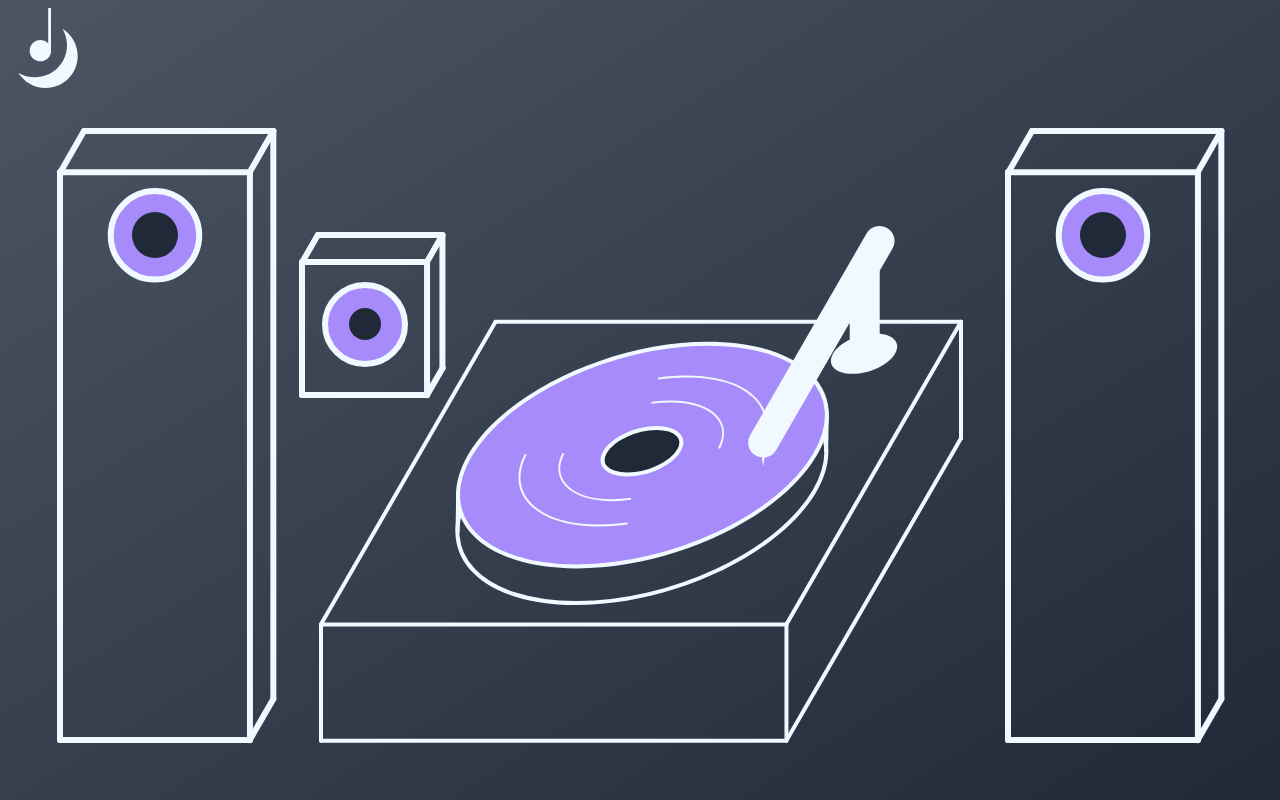
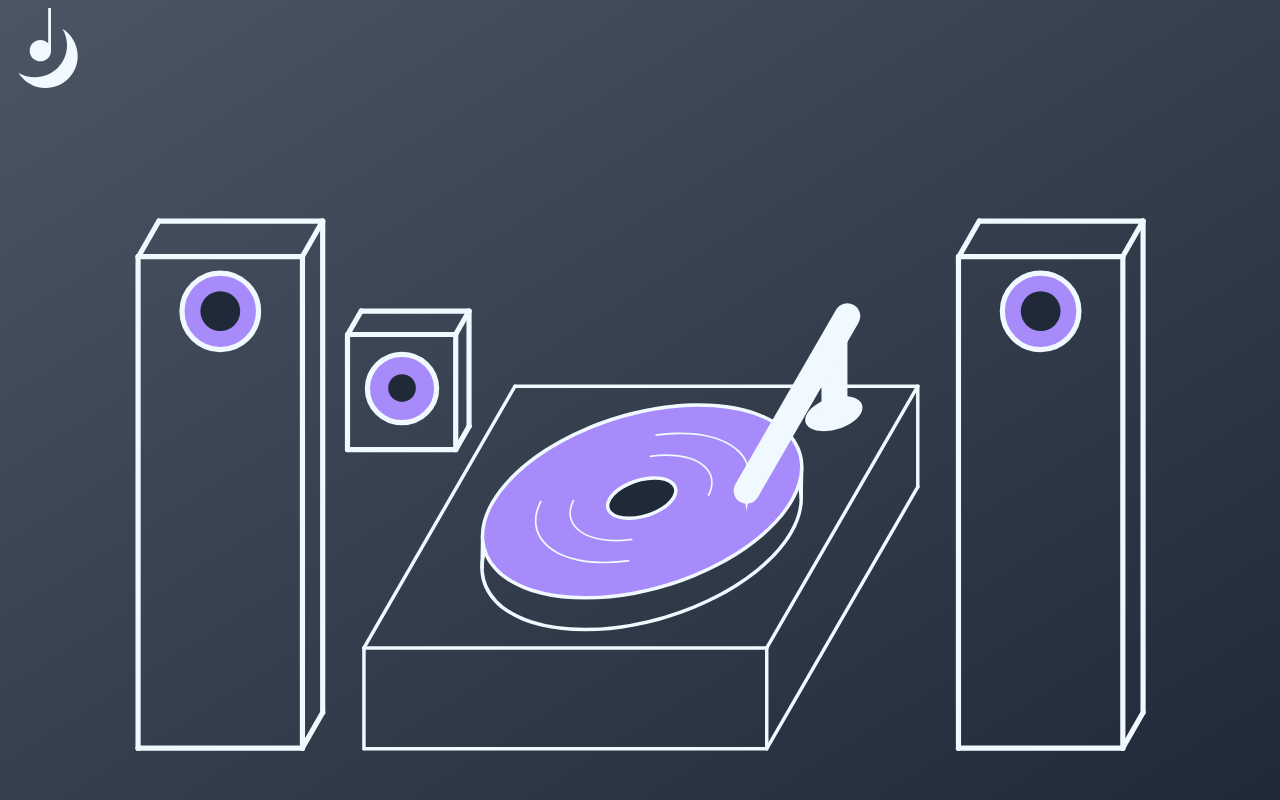
Before and after one commit to LeeSwindell/lunar-tunes, a React (Vite) app in the folder frontend/: page / in a window 1280 px wide. Built offline with nearby package versions, Linux system fonts and the light colour scheme.

Commit message:
viewport adjustments

```diff
--- a/frontend/src/App.tsx
+++ b/frontend/src/App.tsx
@@ -24,13 +24,13 @@ function App() {
 
   return (
     <>
-    <div className="absolute w-screen min-h-screen bottom-0">
-      <div className="w-[1280px] h-[832px] ml-auto mr-auto">
+    <div className="absolute w-[90vw] h-[90vh] bottom-0 right-[5vw]">
+      {/* <div className="ml-auto mr-auto"> */}
         <BackgroundSVG />
-      </div>
+      {/* </div> */}
     </div>
     <div className="flex flex-col w-screen min-h-screen">
-      <div className="w-screen h-24 border-sky-50">
+      <div className="w-screen h-[10vh] border-sky-50">
         <img src={logo} className="p-2 w-24 h-24" />
       </div>
       {/* <div className="flex flex-row w-screen h-[80vh] my-8">
--- a/frontend/src/turntable/backgrounds.tsx
+++ b/frontend/src/turntable/backgrounds.tsx
@@ -3,7 +3,7 @@ import './turntable.css';
 
 function BackgroundSVG() {
     return (
-        <svg width="1280" height="832" viewBox="0 0 1280 832" fill="none" xmlns="http://www.w3.org/2000/svg">
+        <svg width="1280" height="832" viewBox="0 0 1280 832" fill="none" xmlns="http://www.w3.org/2000/svg" className="ml-auto mr-auto w-full h-full">
         <path d="M321 656.418H786.455" stroke="#F0F9FF" stroke-width="4" stroke-linecap="round"/>
         <path d="M321 656.194L495.545 353.873" stroke="#F0F9FF" stroke-width="4" stroke-linecap="round"/>
         <path d="M786.455 772.558L961 470.236" stroke="#F0F9FF" stroke-width="4" stroke-linecap="round"/>
```
